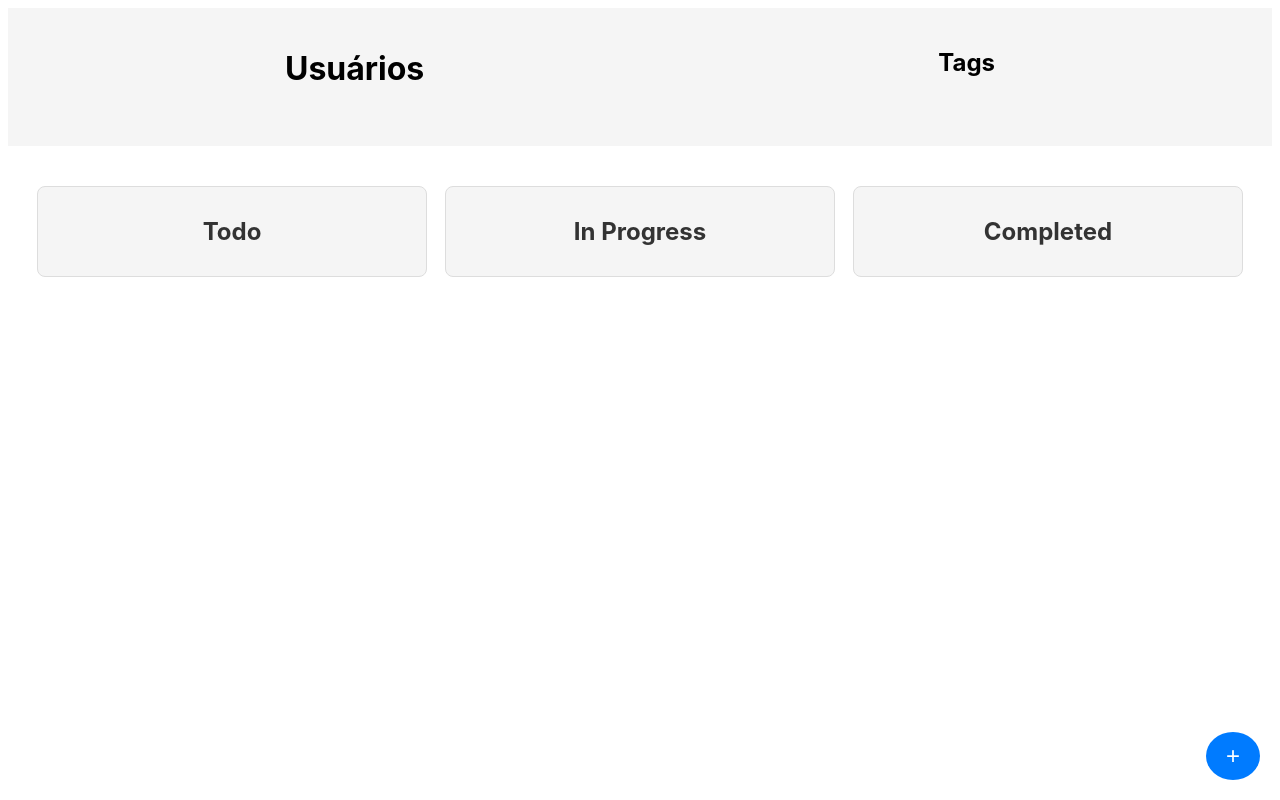
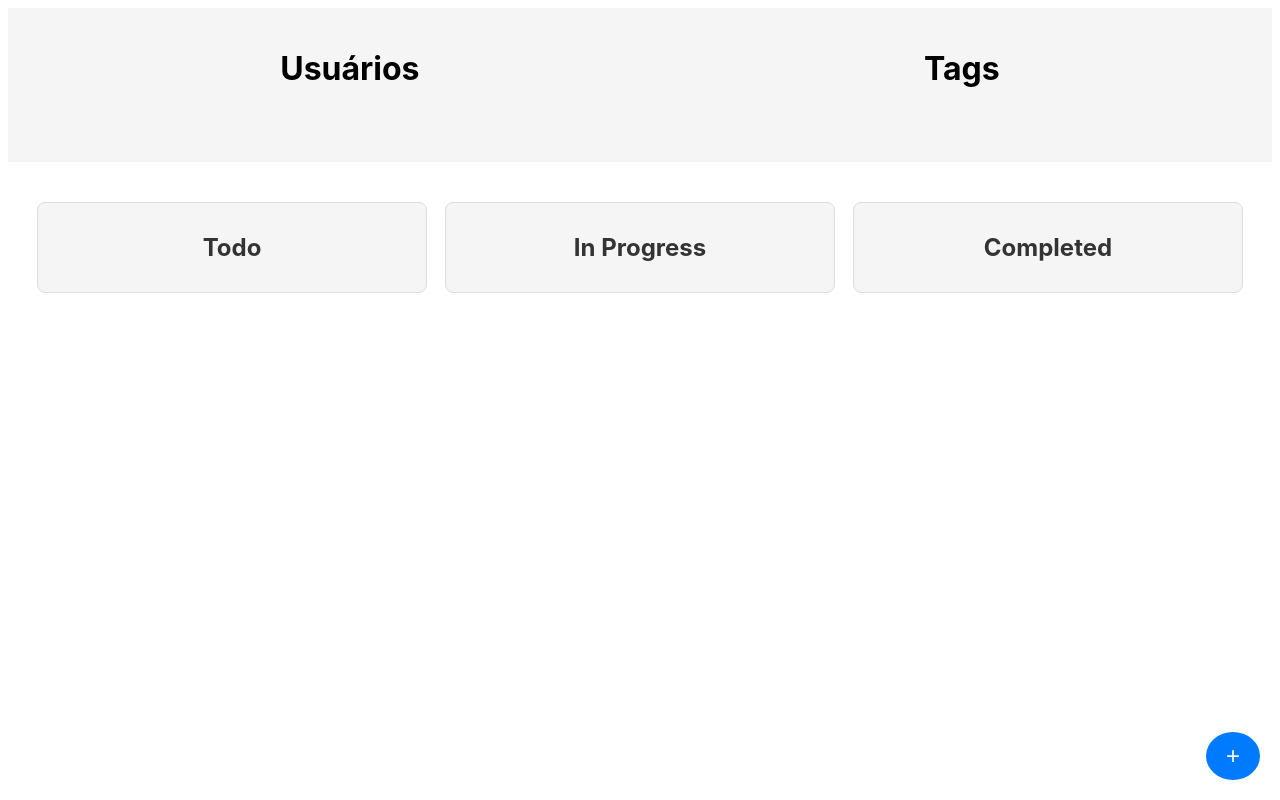
Before and after one commit to juliano340/ada-m4-final, a website built with Vite: page index.html in a window 1280 px wide. Built offline with nearby package versions, Linux system fonts and the light colour scheme; no server answers.

Commit message:
Ajustando exibição de títulos das colunas.

```diff
--- a/index.html
+++ b/index.html
@@ -8,13 +8,13 @@
 </head>
 <body>
     <header>
-        <div>
+        <div class="usersContainer">
             <h1>Usuários</h1>
             <ul id="userList"></ul> <!-- Lista para os usuários -->
         </div>
 
-        <div>
-            <h2>Tags</h2>
+        <div class="tagsContainer">
+            <h1>Tags</h1>
             <ul id="tagList"></ul> <!-- Lista para as tags -->
         </div>
     </header>
--- a/main.js
+++ b/main.js
@@ -107,9 +107,9 @@ function displayTags() {
 // Função para exibir os cards das atividades no estilo Kanban
 function displayCards(users, filteredUserId = null, filteredTag = null) {
     // Limpa os cards anteriores
-    document.getElementById('todoColumn').innerHTML = '';
-    document.getElementById('inProgressColumn').innerHTML = '';
-    document.getElementById('completedColumn').innerHTML = '';
+    document.getElementById('todoColumn').innerHTML = '<h2>📝 To do</h2>';
+    document.getElementById('inProgressColumn').innerHTML = '<h2> 🔄 In progres</h2>';
+    document.getElementById('completedColumn').innerHTML = '<h2> ✅ Completed</h2>';
 
     // Filtragem dos cards com base no usuário e na tag selecionados
     const filteredCards = cards.filter(card => {
--- a/style.css
+++ b/style.css
@@ -365,3 +365,16 @@ header {
   cursor: pointer;
 
 }
+
+
+.usersContainer {
+  display: flex;
+  flex-direction: column;
+  justify-content: center;
+}
+
+.tagsContainer {
+  display: flex;
+  flex-direction: column;
+  justify-content: center;
+}
```
